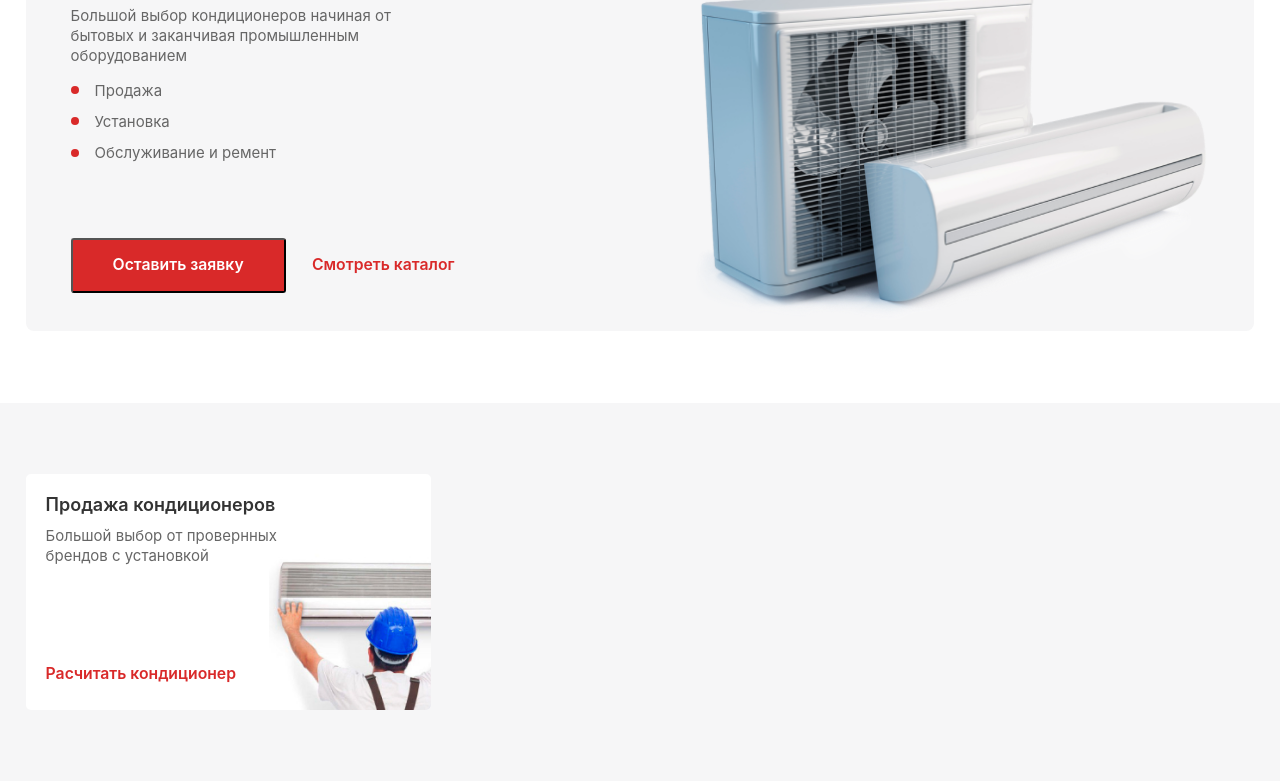
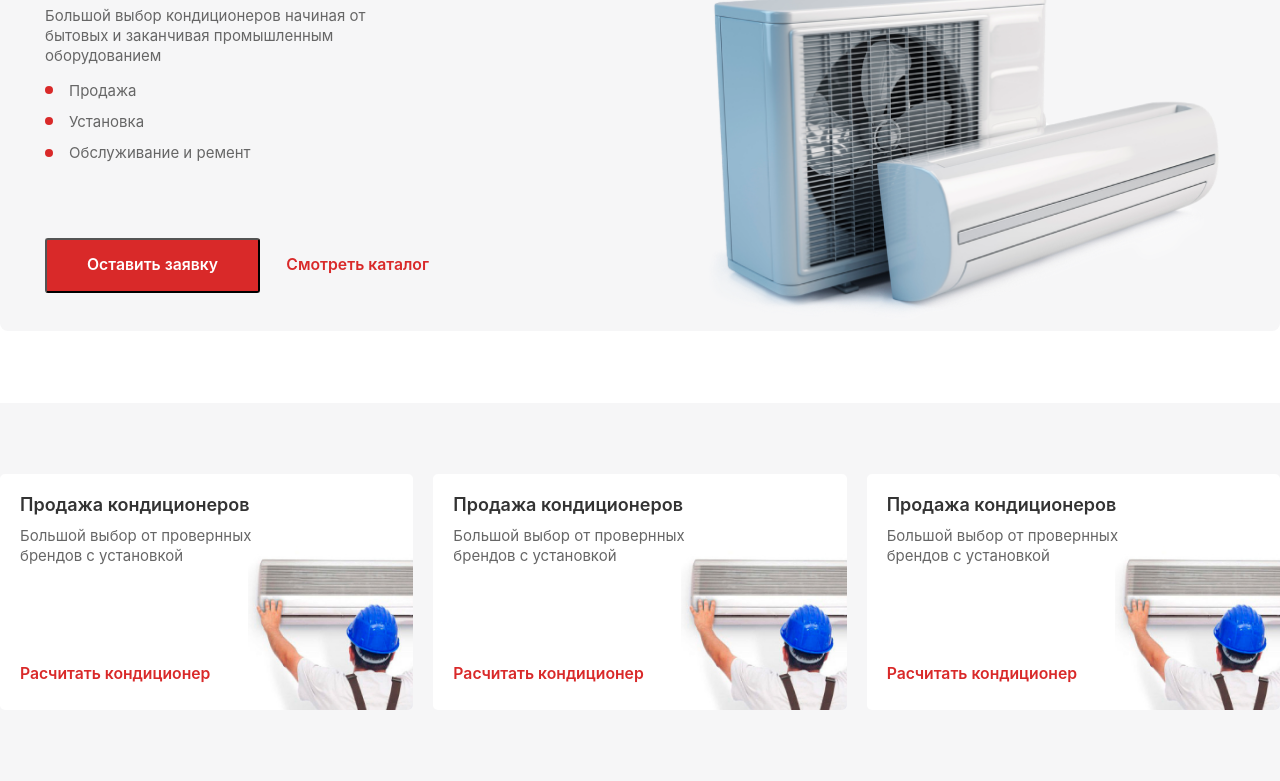
Before and after one commit to huntercront/ElfClimate_web, a plain HTML site: page Index.html in a window 1280 px wide. Shown: the part 96-877 px from the top of the page. Drawn offline with Linux system fonts and the light colour scheme; a web font is replaced by a local one.

Commit message:
add column

```diff
--- a/Index.html
+++ b/Index.html
@@ -45,9 +45,35 @@
 			<p class="descr cb-descr">Большой выбор от провернных брендов с установкой</p>
 		</div>
 			<a href="#catalog" class="anchor-link">Расчитать кондиционер</a>
+
+			<img src="./img/cards-block/air-cond-cards-img.jpg" alt="" class="cb-c-img">
 		</div>
-			<img src="./img/cards-block/air-cond-cards-img.jpg" alt="" class="cb-c-img">
 	</div>
+
+	<div class="cb-card c-33">
+		<div class="col-s-e cb-content">
+	<div class="cb-c-text">
+	<h4 class="bloc-t cb-t">Продажа кондиционеров</h4>
+	<p class="descr cb-descr">Большой выбор от провернных брендов с установкой</p>
+</div>
+	<a href="#catalog" class="anchor-link">Расчитать кондиционер</a>
+
+	<img src="./img/cards-block/air-cond-cards-img.jpg" alt="" class="cb-c-img">
+</div>
+</div>
+
+<div class="cb-card c-33">
+	<div class="col-s-e cb-content">
+<div class="cb-c-text">
+<h4 class="bloc-t cb-t">Продажа кондиционеров</h4>
+<p class="descr cb-descr">Большой выбор от провернных брендов с установкой</p>
+</div>
+<a href="#catalog" class="anchor-link">Расчитать кондиционер</a>
+
+<img src="./img/cards-block/air-cond-cards-img.jpg" alt="" class="cb-c-img">
+</div>
+</div>
+
 		</div>
 	</div>
 	</div>
--- a/css/style.css
+++ b/css/style.css
@@ -58,19 +58,22 @@ color: #333333;
 }
 .content{
 	max-width: 1300px;
-	width: 96%;
+	width: 100%;
 	margin: 0 auto;
 }
 .container{
 	display: flex;
+    flex-wrap: wrap;
+
 }
 .c-50{
 	width: 50%;
 	flex: 0 0 50%;
+
 }
 .c-33{
-	width: 33%;
-	flex: 0 0 33%;
+	width: 33.3333%;
+	flex: 0 0 33.3333%;
 }
 .c-70{
 	width: 70%;
@@ -172,19 +175,23 @@ background: #D92929;
 	background: #F6F6F7;
 	padding: 71px 0px;
 }
+.cards-block .container{
+	margin-right:-10px;
+	margin-left:-10px;
+}
 .cb-content{
 	height: 100%;
 	position: relative;
 	z-index: 10;
-	max-width: 70%;
 	padding: 20px 0px 25px 20px;
+	min-height: 236px;
+	background: #FFFFFF;
+	border-radius: 5px;
+	overflow: hidden;
 }
 .cb-card{
-	background: #FFFFFF;
-border-radius: 5px;
-overflow: hidden;
-min-height: 236px;
-position: relative;
+
+padding: 0 10px;
 }
 .cb-c-img{
 position: absolute;
@@ -192,3 +199,8 @@ bottom: 0;
 right: 0;
 width: 40%;
 }
+.cb-descr,.cb-t{
+	z-index: 10;
+	position: relative;
+	max-width: 65%;
+}
```
